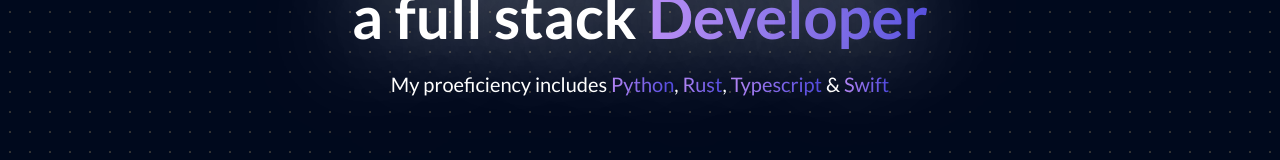
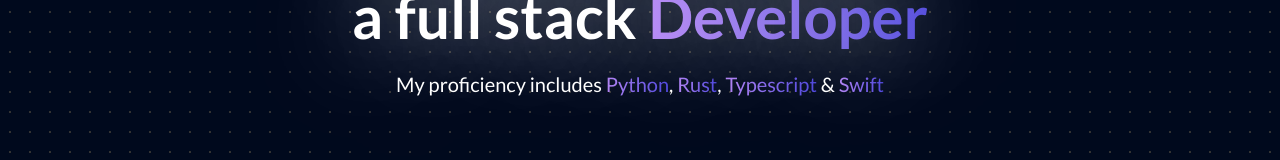
Before and after one commit to 27Saumya/saumya.lol, a SvelteKit app: page / in a window 1280 px wide. Shown: the part 198-358 px from the top of the page. Built offline with nearby package versions, Linux system fonts and the light colour scheme.

Commit message:
Fix typo

```diff
--- a/src/components/Hero.svelte
+++ b/src/components/Hero.svelte
@@ -186,8 +186,8 @@
           a full stack <span class="gradientText">Developer</span>
         </h3>
         <br />
-        <p class="sm: text-large md: text-xl">
-          My proeficiency includes {#each skills as skill, index}
+        <p class="sm:text-large md:text-xl">
+          My proficiency includes {#each skills as skill, index}
             <span class="gradientText hover:underline hover:decoration-wavy decoration-violet-400"
               ><a href={skill.link} target="_blank">{skill.name}</a></span
             >{index == skills.length - 1 ? "" : index == skills.length - 2 ? " & " : ", "}
```
